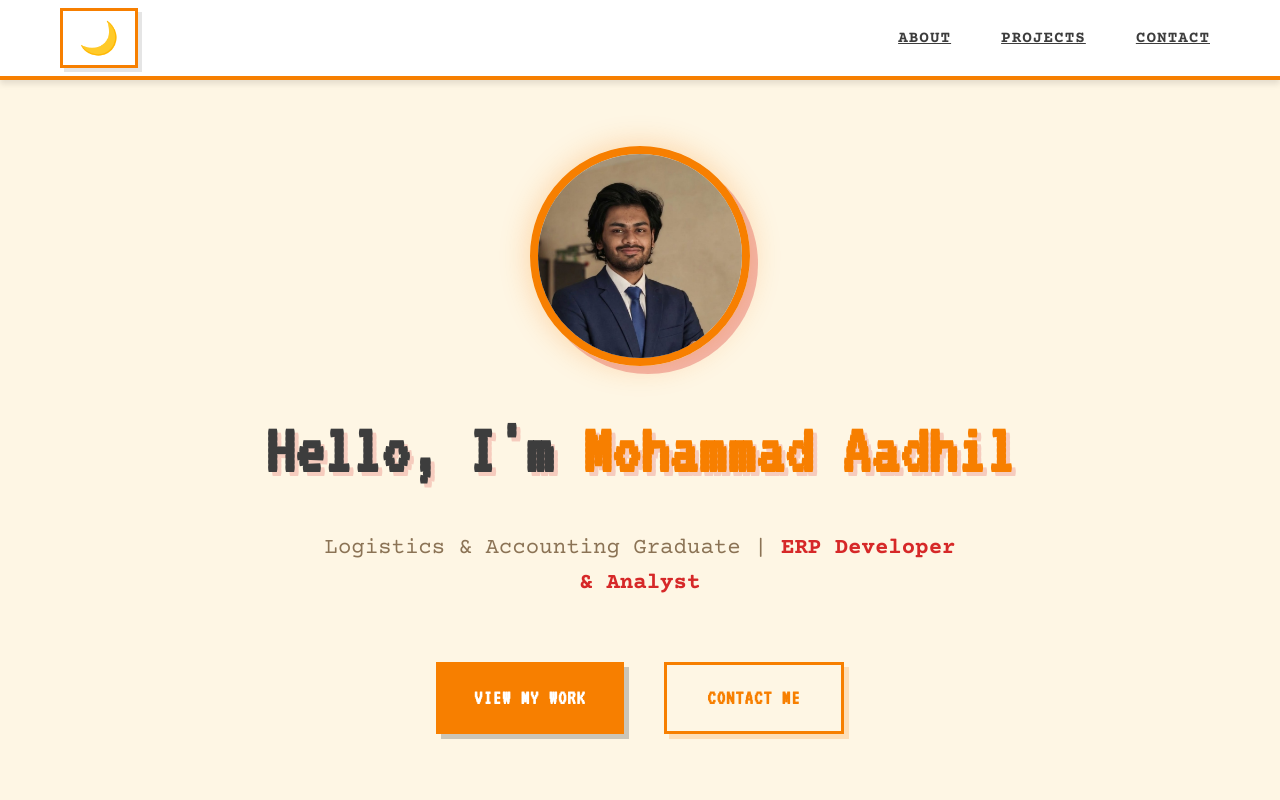
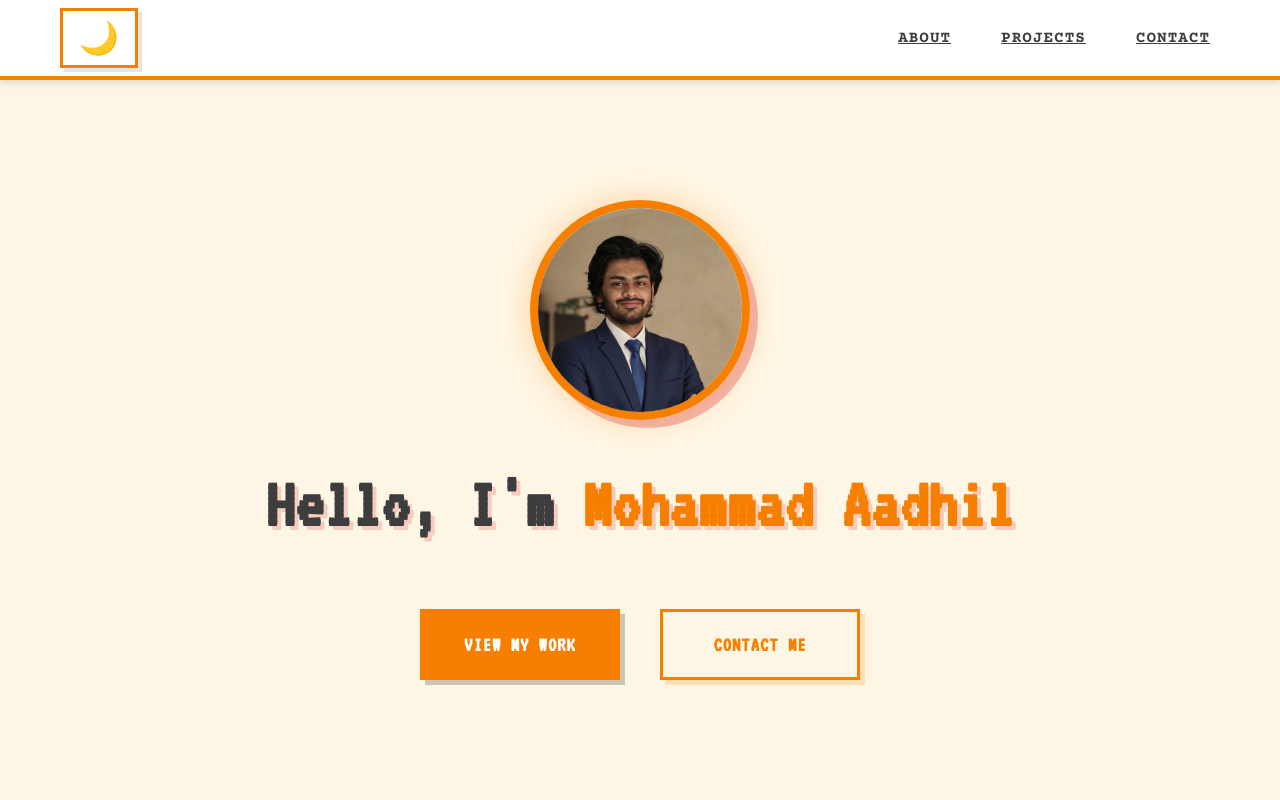
Before and after one commit to ledgerly111/AADHIL-SALIM, a React (Vite) app: page / in a window 1280 px wide. Shown: the top 800 px of the page. Built offline with nearby package versions, Linux system fonts and the light colour scheme.

Commit message:
Simplify Hero section - remove subtitle, keep only name and buttons

```diff
--- a/src/components/Hero.jsx
+++ b/src/components/Hero.jsx
@@ -6,9 +6,6 @@ function Hero() {
                 <h1 className="hero-title">
                     Hello, I'm <span className="highlight">Mohammad Aadhil</span>
                 </h1>
-                <p className="hero-subtitle">
-                    Logistics & Accounting Graduate | <span className="gradient-text">ERP Developer & Analyst</span>
-                </p>
                 <div className="hero-actions">
                     <a href="#projects" className="btn btn-primary">View My Work</a>
                     <a href="#contact" className="btn btn-secondary">Contact Me</a>
--- a/src/index.css
+++ b/src/index.css
@@ -216,7 +216,7 @@ body {
   font-family: var(--font-display);
   font-size: 4.5rem;
   line-height: 1.1;
-  margin-bottom: 15px;
+  margin-bottom: 40px;
   font-weight: 700;
   text-shadow: 4px 4px 0px rgba(214, 40, 40, 0.2);
   animation: fadeInUp 0.6s ease-out;
@@ -254,7 +254,7 @@ body {
 .hero-actions .btn {
   padding: 14px 35px;
   font-size: 1.3rem;
-  min-width: 180px;
+  min-width: 200px;
 }
 
 .highlight {
```
